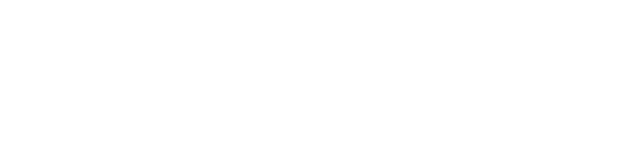
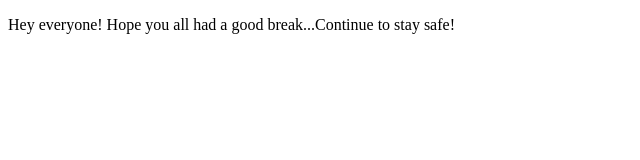
Before and after one commit to Marilyn-Flowers-ITMD-362-Org/lab1, a plain HTML site: page index.html in a window 1280 px wide. Shown: the whole page, without its empty margins (0-640 px from the left). Drawn offline with Linux system fonts and the light colour scheme.

Commit message:
Update index.html

```diff
--- a/index.html
+++ b/index.html
@@ -5,6 +5,6 @@
     <title>Marilyn's Review To HTML!</title>
   </head>
   <body>
-    <p></p>
+    <p> Hey everyone! Hope you all had a good break...Continue to stay safe!</p>
   </body>
 </html>
```
